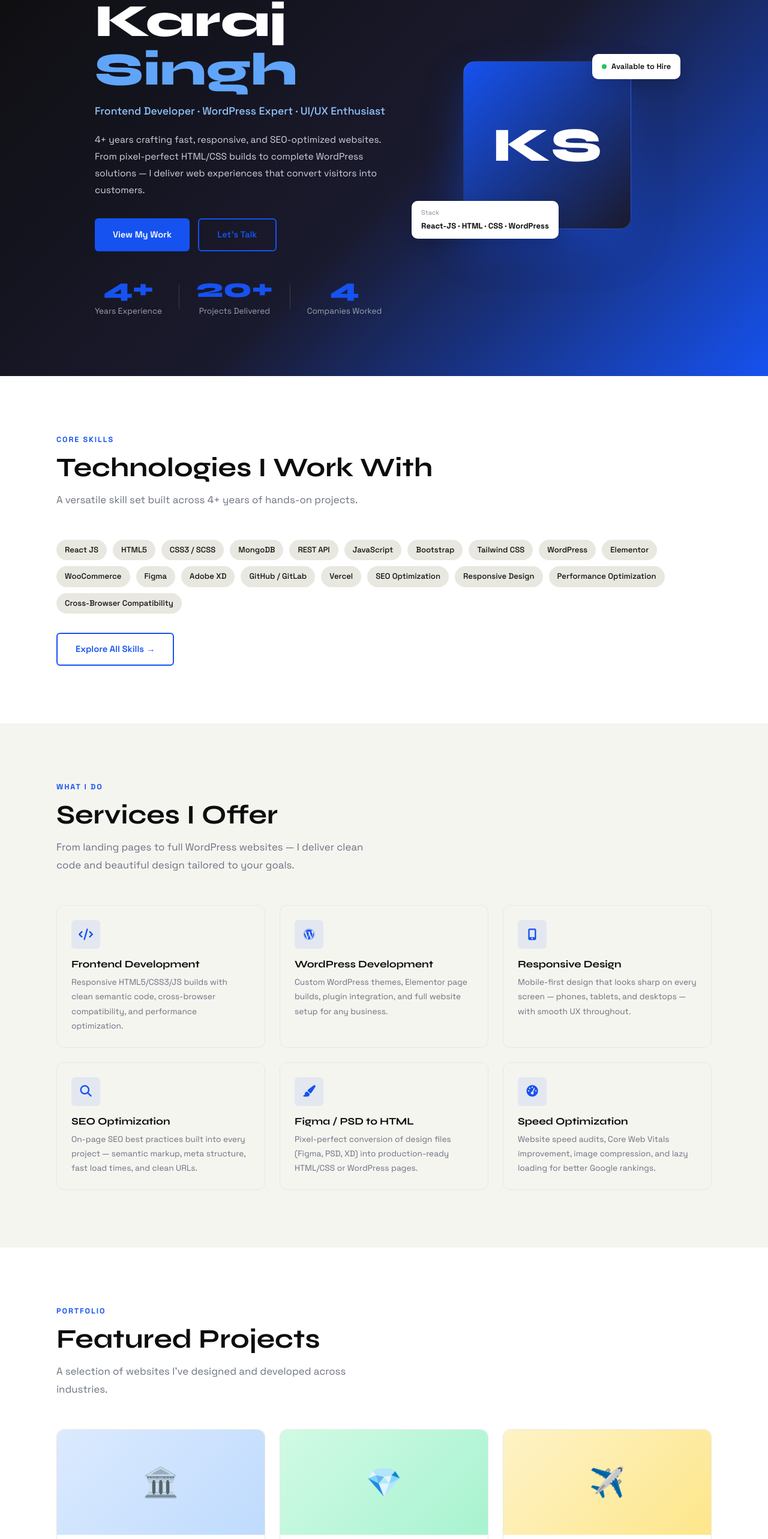
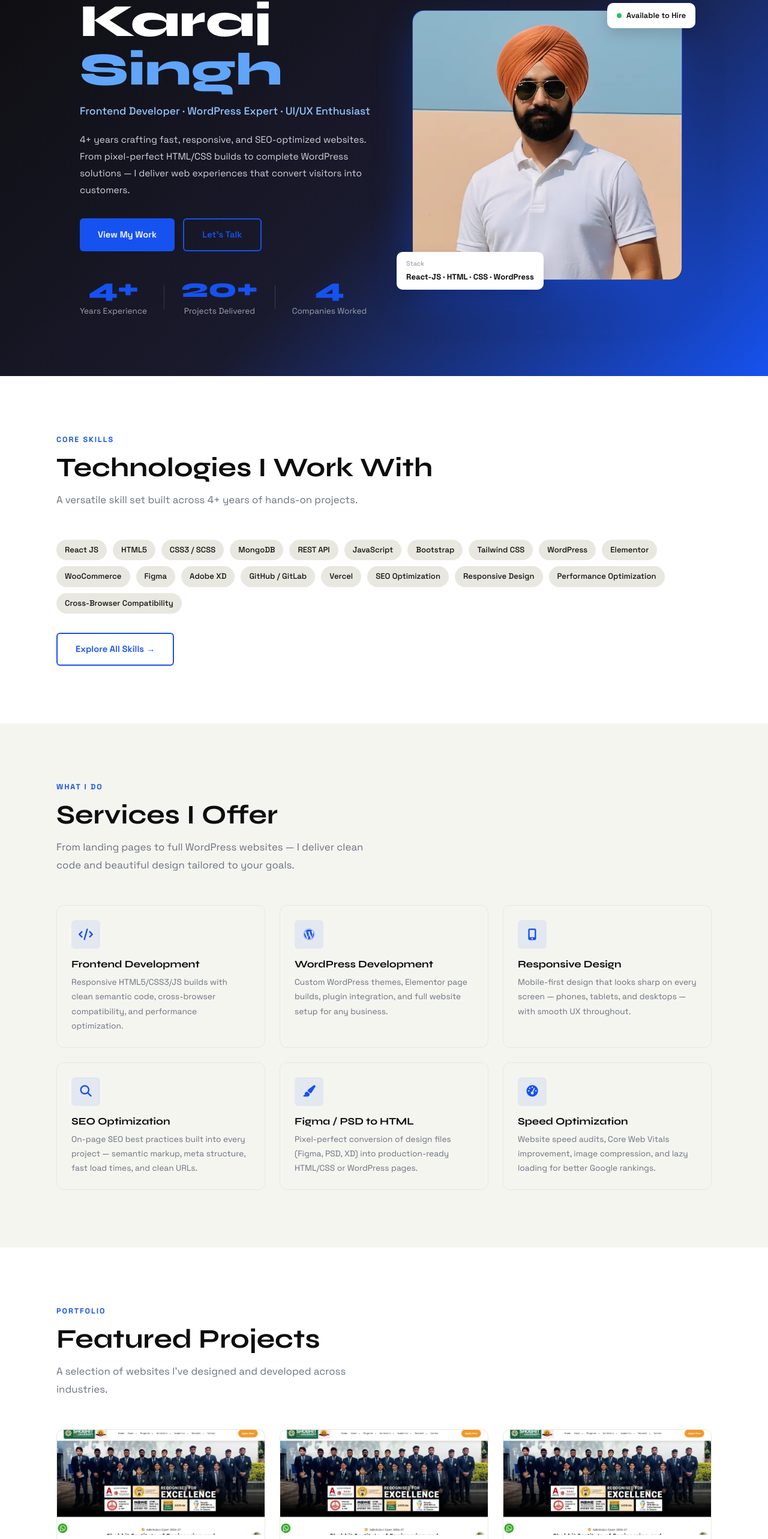
Before and after one commit to karaj368/Portfolio_in_React_App, a React (Vite) app: page / in a window 1280 px wide. Shown: the part 173-2739 px from the top of the page at 60% size. Built offline with nearby package versions, Linux system fonts and the light colour scheme.

Commit message:
Update Profile img and product Images on home pae

```diff
--- a/src/components/Projectcard.css
+++ b/src/components/Projectcard.css
@@ -8,7 +8,8 @@
   border-radius: var(--radius-md) var(--radius-md) 0 0;
 }
 .project-card__icon { font-size: 3rem; }
-
+.project-card__thumb {  display: flex; align-items: center; justify-content: center; overflow: hidden;}
+.project-card__image { width: 100; object-fit: cover;}
 .project-card__body { padding: 22px; display: flex; flex-direction: column; flex: 1; }
 .project-card__title {
   font-family: var(--font-display);
--- a/src/components/Projectcard.jsx
+++ b/src/components/Projectcard.jsx
@@ -1,10 +1,14 @@
 import './Projectcard.css';
 
-export default function ProjectCard({ title, category, description, tech = [], liveUrl, color = '#dbeafe', icon = '🌐' }) {
+export default function ProjectCard({ title, projectImg, category, description, tech = [], liveUrl, color = '#dbeafe' }) {
   return (
     <div className="project-card card">
       <div className="project-card__thumb" style={{ background: color }}>
-        <span className="project-card__icon">{icon}</span>
+        <img
+          src={projectImg}
+          alt={title}
+          className="project-card__image"
+        />
       </div>
       <div className="project-card__body">
         <span className="badge">{category}</span>
--- a/src/pages/Home.css
+++ b/src/pages/Home.css
@@ -9,7 +9,7 @@
 
 .hero__grid {
   display: grid;
-  grid-template-columns: 1fr 420px;
+  grid-template-columns: 1fr 470px;
   gap: 60px;
   align-items: center;
 }
@@ -82,17 +82,18 @@
   align-items: center;
 }
 .hero__avatar {
-  width: 280px;
-  height: 280px;
+  width: 450px;
+  height: 450px;
   border-radius: 20px;
+  overflow: hidden;
   background: linear-gradient(135deg, #1652F0, #1A1A2E);
   display: flex;
   align-items: center;
   justify-content: center;
   font-family: var(--font-display);
-  font-size: 5rem;
+  /* font-size: 5rem;
   font-weight: 800;
-  color: #ffffff;
+  color: #ffffff; */
   box-shadow: 0 32px 64px rgba(22,82,240,0.35);
   border: 1px solid rgba(255,255,255,0.1);
 }
--- a/src/pages/Home.jsx
+++ b/src/pages/Home.jsx
@@ -2,6 +2,7 @@ import { Link } from 'react-router-dom';
 import SectionTitle from '../components/Sectiontitle';
 import ProjectCard from '../components/Projectcard';
 import './Home.css';
+
 
 const featuredProjects = [
   {
@@ -11,7 +12,7 @@ const featuredProjects = [
     tech: ['React-JS','HTML5','CSS3 / SCSS','JavaScript','WordPress', 'Elementor', 'SEO'],
     liveUrl: 'https://www.shobhituniversity.ac.in',
     color: 'linear-gradient(135deg, #dbeafe, #bfdbfe)',
-    icon: '🏛️',
+    projectImg: '/src/assets/images/sum.webp',
   },
   {
     title: 'Shemesh Diamonds',
@@ -20,7 +21,7 @@ const featuredProjects = [
     tech: ['WordPress', 'WooCommerce', 'HTML5','CSS3 / SCSS','JavaScript', 'SEO', 'Responsive'],
     liveUrl: 'https://shemesh-diamonds.com',
     color: 'linear-gradient(135deg, #d1fae5, #a7f3d0)',
-    icon: '💎',
+    projectImg: '/src/assets/images/SUM.webp',
   },
   {
     title: 'Tour My India',
@@ -29,7 +30,7 @@ const featuredProjects = [
     tech: ['WordPress', 'SEO', 'Responsive', 'Bootstrap'],
     liveUrl: 'https://www.tourmyindia.com/golden-triangle',
     color: 'linear-gradient(135deg, #fef3c7, #fde68a)',
-    icon: '✈️',
+    projectImg: '/src/assets/images/SUM.webp',
   },
 ];
 
@@ -108,7 +109,9 @@ export default function Home() {
               </div>
             </div>
             <div className="hero__visual">
-              <div className="hero__avatar">KS</div>
+              <div className="hero__avatar">
+                <img src="/src/assets/images/profile-pic.webp" className="w-100" alt="Karaj Singh Profile picture" />
+              </div>
               <div className="hero__badge hero__badge--top">
                 <span className="hero__badge-dot" />
                 <span>Available to Hire</span>
```
Also changed, not shown: src/assets/images/profile-pic.webp (added), src/assets/images/sum.webp (added).
